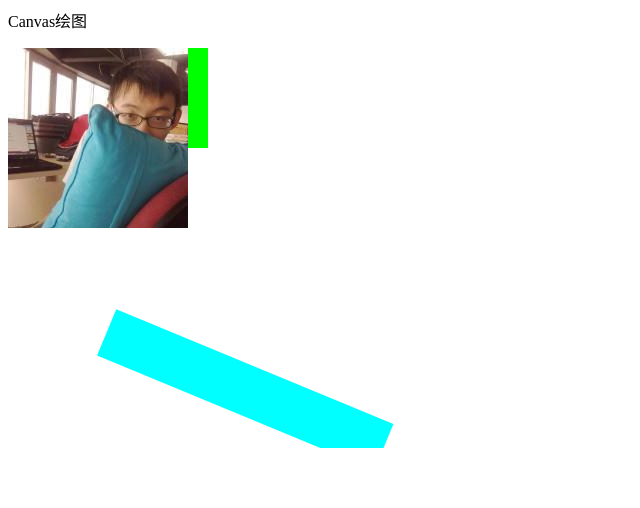
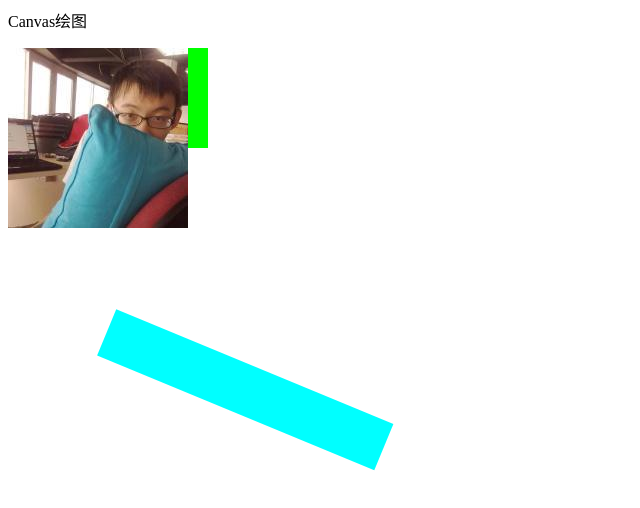
Before and after one commit to SSE-13/SSE_13081215, a website: page canvas_oop/index.html in a window 1280 px wide. Shown: the full height of the page, 0-640 px from the left. Drawn offline with Linux system fonts and the light colour scheme.

Commit message:
Update index.html

```diff
--- a/canvas_oop/index.html
+++ b/canvas_oop/index.html
@@ -4,7 +4,7 @@
     </head>
     <body>
         <p>Canvas绘图</p>
-        <canvas width="400" height="400" id="game"></canvas>
+        <canvas width="1000" height="1000" id="game"></canvas>
         <script src="canvas_oop.js"></script>
     </body>
 </html>
```
